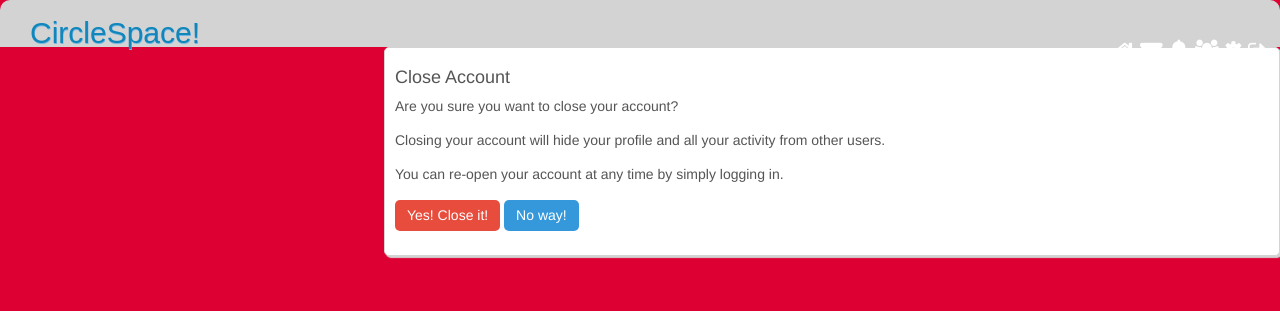
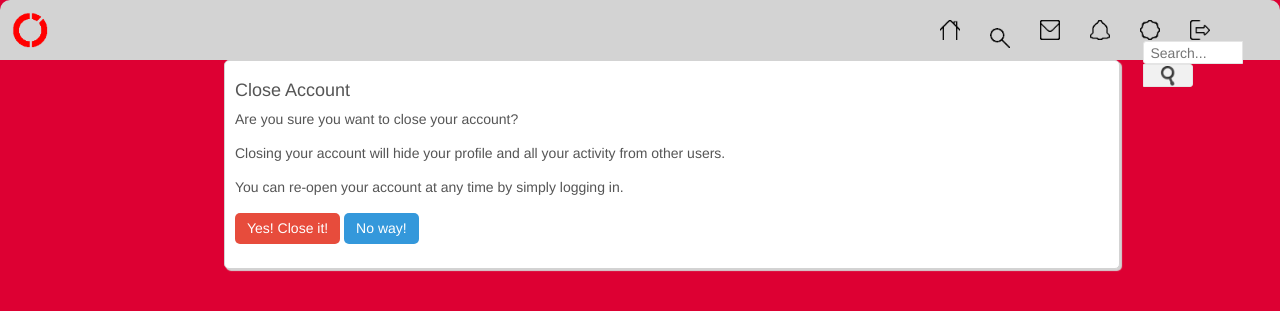
Before and after one commit to TH3RMIT3/cd-dev, a PHP site: page /close_account.php in a window 1280 px wide. Shown: the top 311 px of the page. Run offline with PHP 8.4, Linux system fonts and the light colour scheme; the visitor is signed in with stand-in values (Sample User, id 1); data that the repository does not hold is empty; some libraries are stand-ins or nearby versions; some web fonts are replaced.

Commit message:
Reinforcing new index page
- Fixed images not rendering.

```diff
--- a/CircleSpace/assets/css/style.css
+++ b/CircleSpace/assets/css/style.css
@@ -21,21 +21,12 @@
 }
 
 .top_bar {
-	/* width: 100%;
-	min-width: 1050px;
-	height: 40px;
-	background-color: #E52320;
-	border-bottom: 0.25em solid #1894ca;
-	margin: 0 0 10px 0;
-	display: inline-flex;
-	position: fixed;
-	z-index: 10; */
 	position: static;
 	top: 58px;
 	z-index: 99;
 	border-radius: 10px 10px 0px 0px;
 	background-color: lightgrey;
-	padding: 15px 20px;
+	padding: 10px;
 }
 
 .logo a{
@@ -54,21 +45,8 @@
 
 nav {
 	float: right;
-	right: 1px;
-	position: absolute;
-	margin: 10px;
-}
-
-nav a{
 	position: relative;
-	color: #fff;
-	text-decoration: none;
-	font-size: 17px;
-}
-
-nav a:hover {
-	border-bottom: 7px solid #e67e22;
-	color: #fff;
+	top: 10;
 }
 
 .wrapper {
@@ -694,7 +672,8 @@
   border: none;
   background: white;
 	height: 740px;
-	overflow: scroll;
+	overflow-x: hidden;
+	overflow-y: auto;
 }
 
 div.plusLong {
@@ -720,12 +699,12 @@
 }
 
 img.circle {
-  padding-top: 6px;
   width: 40px;
-  height: 40px;
+  height: auto;
 }
 
 img.feed {
+	position: relative;
   border-radius: 5px;
   width: 100%;
   height: auto;
@@ -765,11 +744,11 @@
 
 img.headerbtn {
   position: absolute;
-  top: 30px;
   cursor: pointer;
   border: none;
   width: 20px;
   height: 20px;
+	top: 0;
 }
 
 a.btn {
@@ -797,20 +776,28 @@
  margin-left: 140px;
 }
 
-.settings {
+.logout {
   right: 60px;
 }
 
-.account {
+.settings {
   right: 110px;
 }
 
+.notifications {
+	right: 160px;
+}
+
+.messages {
+	right: 210px;
+}
+
 .search {
-  right: 160px;
+  right: 260px;
 }
 
 .home {
-  right: 210px;
+  right: 310px;
 }
 
 .htbx1 {
--- a/CircleSpace/includes/header.php
+++ b/CircleSpace/includes/header.php
@@ -41,31 +41,10 @@
 
 	<div class="top_bar">
 
-		<div class="logo">
-			<a href="index.php">CircleSpace!</a>
-		</div>
-
-
-		<!-- <div class="search">
-
-			<form action="search.php" method="GET" name="search_form">
-				<input type="text" onkeyup="getLiveSearchUsers(this.value, '<?php echo $userLoggedIn; ?>')" name="q" placeholder="Search..." autocomplete="off" id="search_text_input">
-
-				<div class="button_holder">
-					<img src="assets/images/icons/magnifying_glass.png">
-				</div>
-
-			</form>
-
-			<div class="search_results">
-			</div>
-
-			<div class="search_results_footer_empty">
-			</div>
-
-
-
-		</div> -->
+		<img
+		src="https://circle-space.com/assets/images/cs/CircleSpaceLogo.png"
+		onclick="window.location.href='http://www.google.com'"
+		alt="Circle Space" class="circle">
 
 		<nav>
 			<?php
@@ -82,39 +61,65 @@
 				$num_requests = $user_obj->getNumberOfFriendRequests();
 			?>
 
+			<div class="search">
+
+				<form action="search.php" method="GET" name="search_form">
+					<input type="text" onkeyup="getLiveSearchUsers(this.value, '<?php echo $userLoggedIn; ?>')" name="q" placeholder="Search..." autocomplete="off" id="search_text_input">
+
+					<div class="button_holder">
+						<img src="assets/images/icons/magnifying_glass.png">
+					</div>
+
+				</form>
+
+				<div class="search_results">
+				</div>
+
+				<div class="search_results_footer_empty">
+				</div>
+
+				<img
+				src="https://circle-space.com/assets/images/cs/search.png"
+				onclick="window.location.href='http://www.google.com'"
+				alt="Search" class="headerbtn search">
+
+			</div>
 
 			<a href="<?php echo $userLoggedIn; ?>">
 				<?php echo $user['first_name']; ?>
 			</a>
 			<a href="index.php">
-				<i class="fa fa-home fa-lg"></i>
+				<img
+	      src="https://circle-space.com/assets/images/cs/home.png"
+	      alt="Home" class="headerbtn home">
 			</a>
 			<a href="javascript:void(0);" onclick="getDropdownData('<?php echo $userLoggedIn; ?>', 'message')">
-				<i class="fa fa-envelope fa-lg"></i>
+				<img
+	      src="https://circle-space.com/assets/images/cs/messages.png"
+	      alt="Messages" class="headerbtn messages">
 				<?php
 				if($num_messages > 0)
 				 echo '<span class="notification_badge" id="unread_message">' . $num_messages . '</span>';
 				?>
 			</a>
 			<a href="javascript:void(0);" onclick="getDropdownData('<?php echo $userLoggedIn; ?>', 'notification')">
-				<i class="fa fa-bell fa-lg"></i>
+				<img
+	      src="https://circle-space.com/assets/images/cs/notifications.png"
+	      alt="Notifications" class="headerbtn notifications">
 				<?php
-				if($num_notifications > 0)
-				 echo '<span class="notification_badge" id="unread_notification">' . $num_notifications . '</span>';
-				?>
-			</a>
-			<a href="requests.php">
-				<i class="fa fa-users fa-lg"></i>
-				<?php
-				if($num_requests > 0)
-				 echo '<span class="notification_badge" id="unread_requests">' . $num_requests . '</span>';
+				if($num_notifications > 0 or $num_requests > 0)
+				 echo '<span class="notification_badge" id="unread_notification">' . $num_notifications + $num_requests . '</span>';
 				?>
 			</a>
 			<a href="settings.php">
-				<i class="fa fa-cog fa-lg"></i>
+				<img
+	      src="https://circle-space.com/assets/images/cs/settings.png"
+	      alt="Settings" class="headerbtn settings">
 			</a>
 			<a href="includes/handlers/logout.php">
-				<i class="fa fa-sign-out fa-lg"></i>
+				<img
+	      src="https://circle-space.com/assets/images/cs/logout.png"
+	      alt="Logout" class="headerbtn logout">
 			</a>
 
 		</nav>
```
Also changed, not shown: CircleSpace/index.php (+3 -30 lines), CircleSpace/assets/images/cs/logout.png (added), CircleSpace/assets/images/cs/messages.png (added), CircleSpace/assets/images/cs/notifications.png (added).
